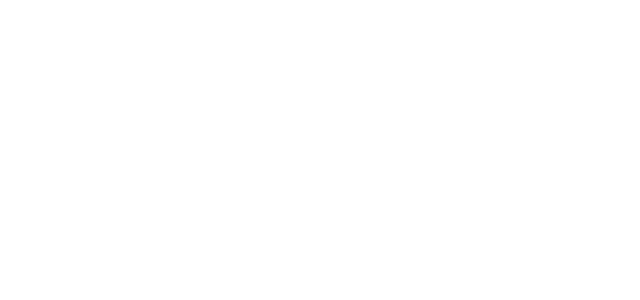
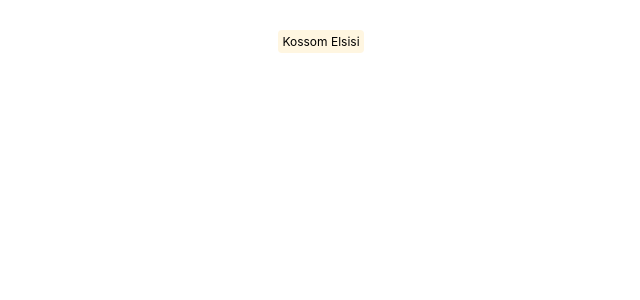
Before and after one commit to DaryaVin/AA_HW3, a React (Create React App) app: page / in a window 1280 px wide. Shown: the top 300 px of the page, without its empty margins (319-959 px from the left). Built offline with nearby package versions, Linux system fonts and the light colour scheme.

Commit message:
I added Tag span

```diff
--- a/package.json
+++ b/package.json
@@ -15,7 +15,7 @@
     "react": "^18.3.1",
     "react-dom": "^18.3.1",
     "react-redux": "^9.1.2",
-    "react-scripts": "5.0.1",
+    "react-scripts": "^5.0.1",
     "typescript": "^4.9.5",
     "web-vitals": "^2.1.4"
   },
--- a/src/App/UI/App.tsx
+++ b/src/App/UI/App.tsx
@@ -1,8 +1,12 @@
 import React from "react";
 import "./App.css";
-
+import Ui from '../../Shared/UI/Tag/Ui'
 function App() {
-  return <div className="App"></div>;
+  return(
+    <div className="App">
+      <Ui/>
+    </div>
+  )
 }
 
 export default App;
--- /dev/null
+++ b/src/Shared/UI/Tag/Ui.tsx
@@ -0,0 +1,13 @@
+import React, { useState } from "react";
+import './style.scss'
+
+function Tag() {
+
+    const [nameOfTag, setNameOfTag] = useState<string>("Kossom Elsisi");
+
+    return (
+        <span className="my-tag">{nameOfTag}</span>
+    );
+}
+
+export default Tag;
--- /dev/null
+++ b/src/Shared/UI/Tag/style.scss
@@ -0,0 +1,9 @@
+.my-tag{
+    font-family: Inter;
+    font-size: 12px;
+    font-weight: 400;
+    line-height: 14.52px;
+    background-color: #FFF6E1;
+    padding: 4px;
+    border-radius: 4px;
+}
```
Also changed, not shown: 1 other file (tests, documents, lock files or other folders).
